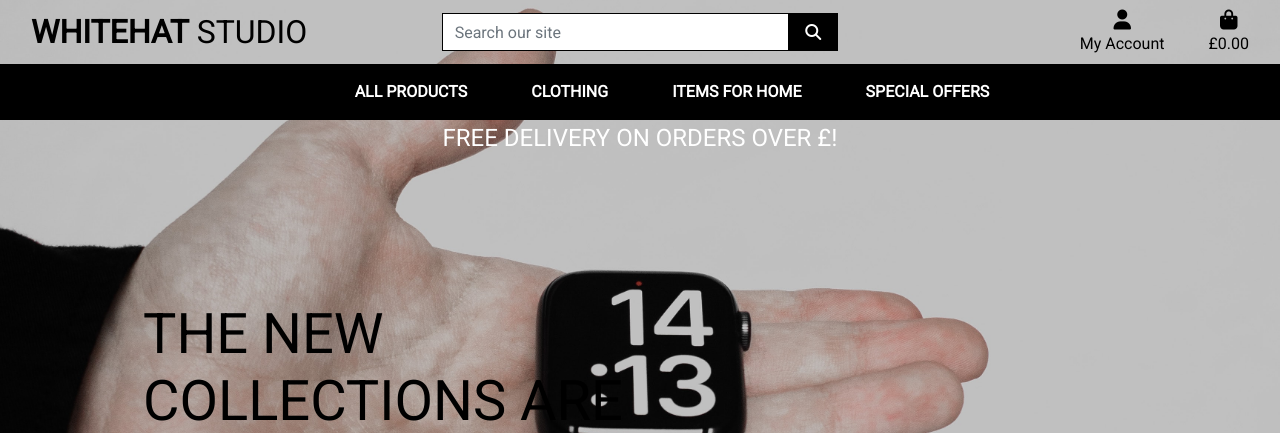
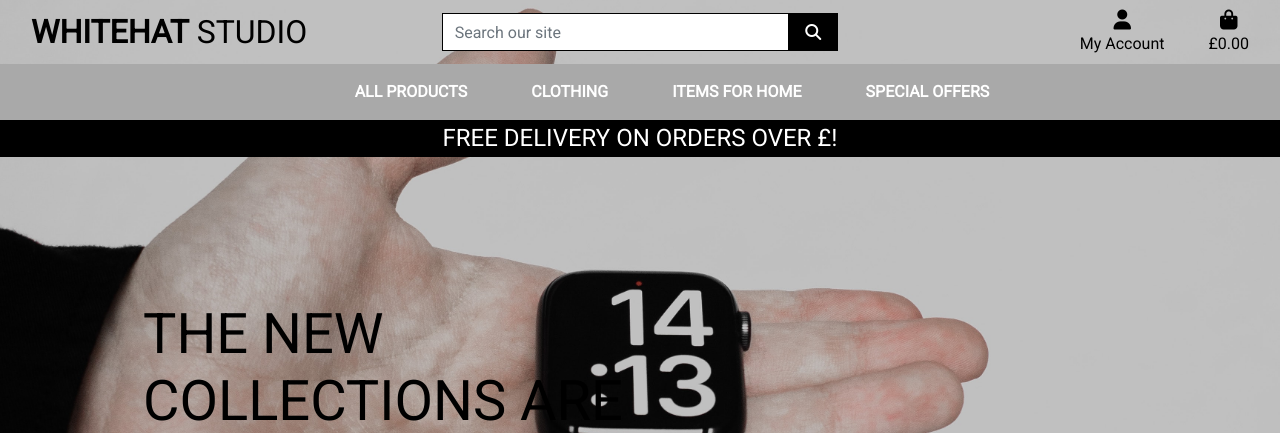
Before and after one commit to Code-Institute-Submissions/DrogrinHunter-whitehat-studio, a Django app: page / in a window 1280 px wide. Shown: the top 433 px of the page. Run offline with Django 3.2, Linux system fonts and the light colour scheme; some libraries are stand-ins or nearby versions.

Commit message:
made more changes to the navbar. Corrected issue with the delivery banner

```diff
--- a/static/css/base.css
+++ b/static/css/base.css
@@ -12,8 +12,8 @@
 
 /* Navbar dark */
 
-.navbar-dark {
-    background: #000;
+.navbar-dark-grey {
+    background: #A9A9A9;
 }
 
 .text-white {
@@ -66,6 +66,10 @@
     border: 1px solid black !important;
 }
 
+.bg-black {
+    background: #000 !important;
+}
+
 /* -------------------------------- Media Queries */
 
 /* Slightly larger container on xl screens */
--- a/templates/base.html
+++ b/templates/base.html
@@ -106,7 +106,7 @@
       </div>
     </div>
     <div class="row bg-white">
-      <nav class="navbar navbar-expand-lg navbar-dark w-100">
+      <nav class="navbar navbar-expand-lg navbar-dark-grey w-100">
         <button class="navbar-toggler" type="button" data-toggle="collapse" data-target="#main-nav"
           aria-controls="main-nav" aria-expanded="false" aria-label="Toggle navigation">
           <span class="navbar-toggler-icon"></span>
```
